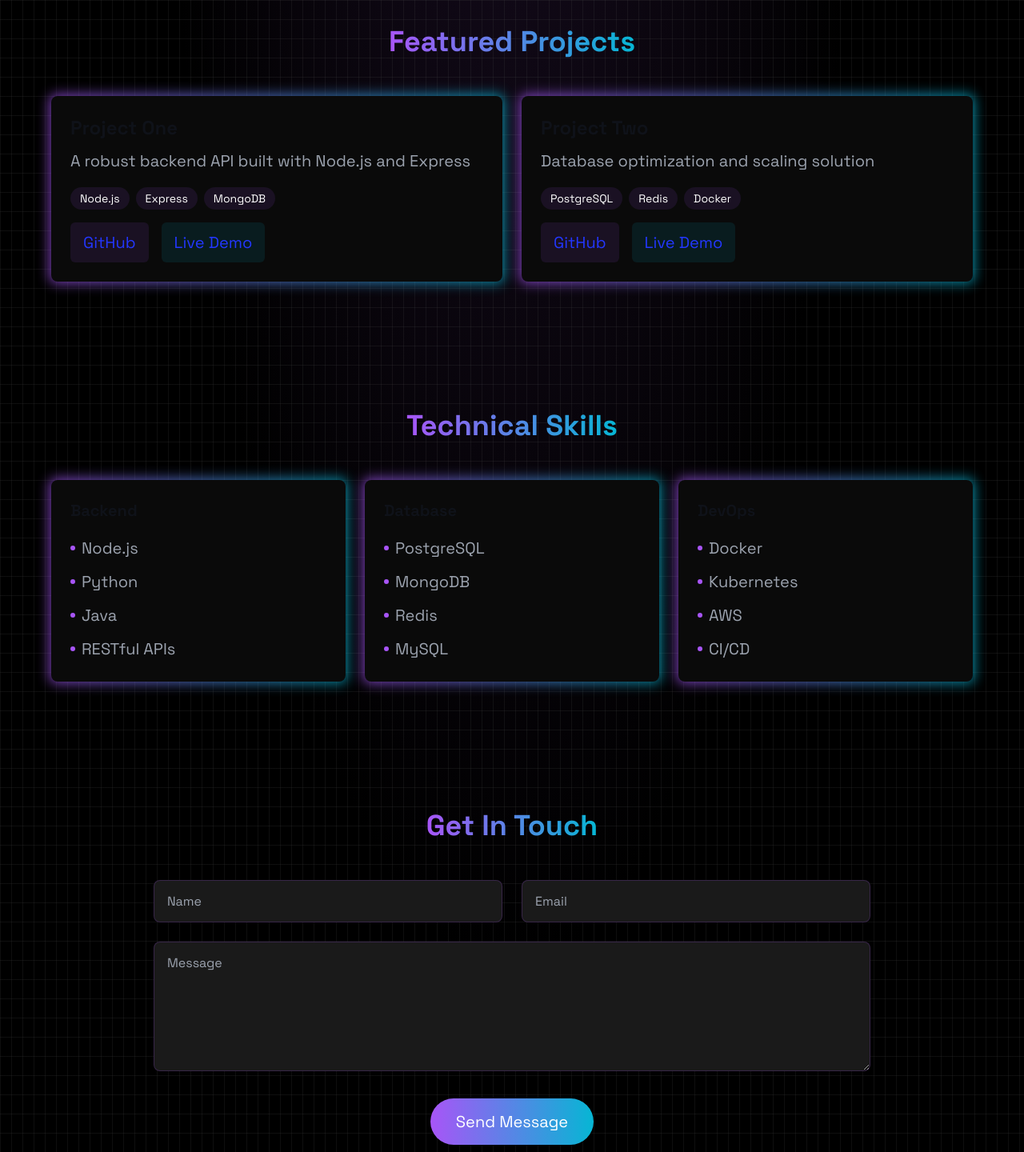
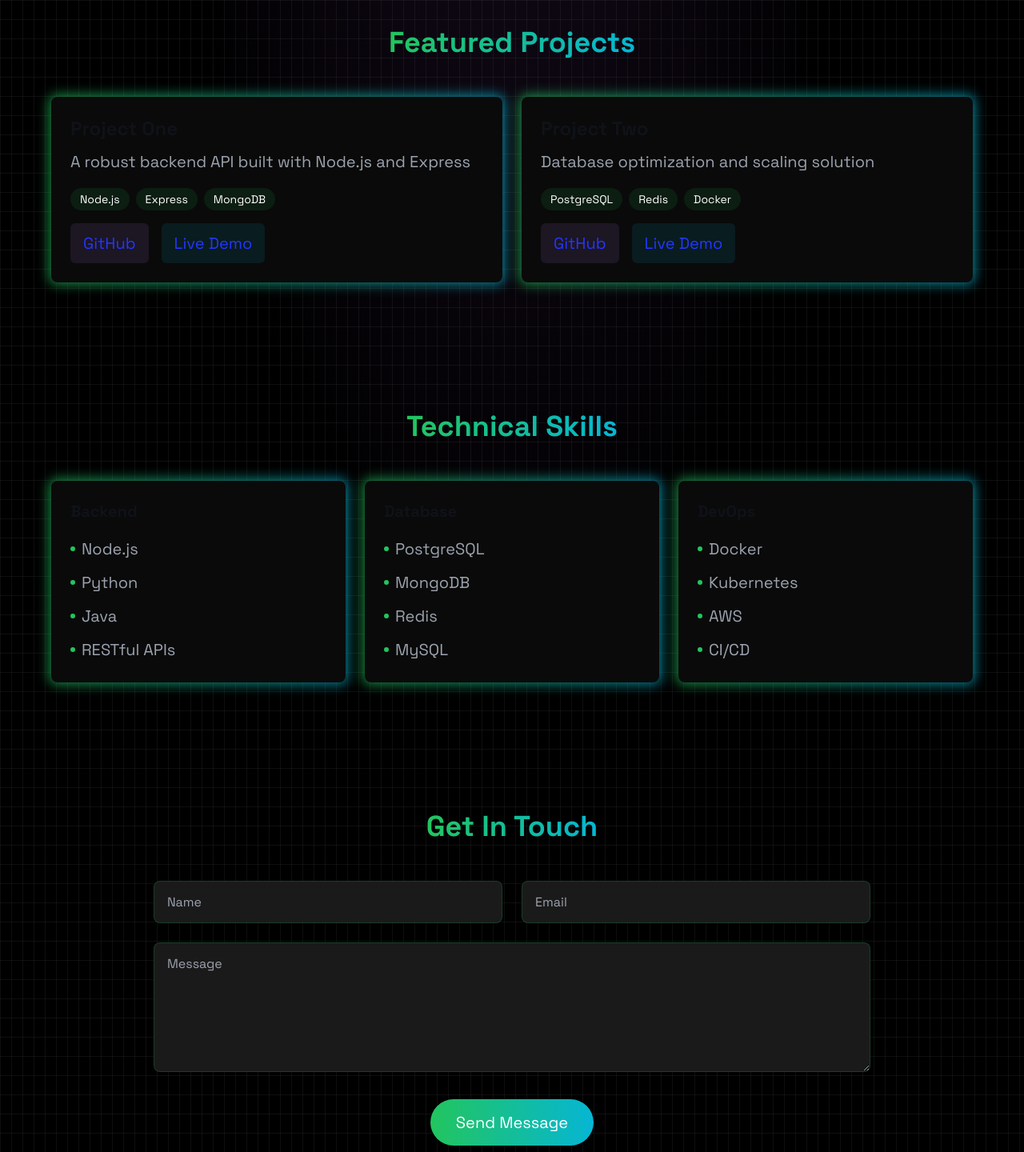
Before and after one commit to ebdurrehm/ahmadov.tech, an Astro site: page / in a window 1280 px wide. Shown: the part 768-2208 px from the top of the page at 80% size. Built offline with nearby package versions, Linux system fonts and the light colour scheme; Astro itself is replaced by a stand-in of ours.

Commit message:
Update index.astro with new gradient colors and improved styling for sections

```diff
--- a/src/pages/index.astro
+++ b/src/pages/index.astro
@@ -55,35 +55,37 @@ const skills = [
             <Header />
 
             <!-- Hero Section -->
+			<div class="h-px bg-gradient-to-r from-transparent via-purple-500 to-transparent opacity-50"></div>
             <section class="min-h-[90vh] flex flex-col items-center justify-center px-4">
                 <div class="max-w-4xl mx-auto text-center">
                     <h1 class="text-5xl md:text-7xl font-bold mb-6 leading-tight">
-                        <span class="bg-clip-text text-transparent bg-gradient-to-r from-purple-500 to-cyan-500">
+                        <span class="bg-clip-text text-transparent bg-gradient-to-r from-green-500 to-cyan-500">
                             Building Robust Backend Solutions
                         </span>
                     </h1>
-                    <p class="text-xl md:text-2xl text-gray-400 mb-8">
+                    <p class="text-xl md:text-2xl text-white-400 mb-8">
                         I specialize in <span id="typing-text"></span>
                     </p>
                     <div class="flex flex-wrap justify-center gap-6">
                         <a href="#projects"
-                           class="group relative px-8 py-3 bg-gradient-to-r from-purple-500 to-cyan-500 rounded-full overflow-hidden">
+                           class="group relative px-8 py-3 bg-gradient-to-r from-green-500 to-cyan-500 rounded-full overflow-hidden">
                             <span class="relative z-10">View Projects</span>
                             <div class="absolute inset-0 bg-gradient-to-r from-cyan-500 to-purple-500 opacity-0 group-hover:opacity-100 transition-opacity"></div>
                         </a>
                         <a href="#contact"
-                           class="px-8 py-3 border border-purple-500 rounded-full hover:bg-purple-500/10 transition-colors">
+                           class="px-8 py-3 border border-green-500 rounded-full hover:bg-purple-700/10 transition-colors">
                             Contact Me
                         </a>
                     </div>
                 </div>
             </section>
 
+
             <!-- Projects Section -->
             <section id="projects" class="py-20 px-4">
                 <div class="max-w-6xl mx-auto">
                     <h2 class="text-4xl font-bold text-center mb-12">
-                        <span class="bg-clip-text text-transparent bg-gradient-to-r from-purple-500 to-cyan-500">
+                        <span class="bg-clip-text text-transparent bg-gradient-to-r from-green-500 to-cyan-500">
                             Featured Projects
                         </span>
                     </h2>
@@ -91,20 +93,20 @@ const skills = [
                     <div class="grid grid-cols-1 md:grid-cols-2 gap-6">
                         {projects.map(project => (
                             <article class="group relative">
-                                <div class="absolute -inset-0.5 bg-gradient-to-r from-purple-500 to-cyan-500 rounded-lg opacity-75 group-hover:opacity-100 transition duration-300 blur"></div>
+                                <div class="absolute -inset-0.5 bg-gradient-to-r from-green-500 to-cyan-500 rounded-lg opacity-75 group-hover:opacity-100 transition duration-300 blur"></div>
                                 <div class="relative bg-[#0a0a0a] p-6 rounded-lg h-full">
                                     <h3 class="text-2xl font-bold mb-2">{project.title}</h3>
                                     <p class="text-gray-400 mb-4">{project.description}</p>
                                     <div class="flex flex-wrap gap-2 mb-4">
                                         {project.tags.map(tag => (
-                                            <span class="px-3 py-1 bg-purple-500/10 rounded-full text-sm">
+                                            <span class="px-3 py-1 bg-green-500/10 rounded-full text-sm">
                                                 {tag}
                                             </span>
                                         ))}
                                     </div>
                                     <div class="flex gap-4">
                                         <a href={project.github}
-                                           class="px-4 py-2 bg-purple-500/10 rounded-md hover:bg-purple-500/20 transition-colors">
+                                           class="px-4 py-2 bg-purple-400/10 rounded-md hover:bg-purple-500/20 transition-colors">
                                             GitHub
                                         </a>
                                         <a href={project.demo}
@@ -123,7 +125,7 @@ const skills = [
             <section id="skills" class="py-20 px-4">
                 <div class="max-w-6xl mx-auto">
                     <h2 class="text-4xl font-bold text-center mb-12">
-                        <span class="bg-clip-text text-transparent bg-gradient-to-r from-purple-500 to-cyan-500">
+                        <span class="bg-clip-text text-transparent bg-gradient-to-r from-green-500 to-cyan-500">
                             Technical Skills
                         </span>
                     </h2>
@@ -131,13 +133,13 @@ const skills = [
                     <div class="grid grid-cols-1 md:grid-cols-3 gap-6">
                         {skills.map(skill => (
                             <div class="group relative">
-                                <div class="absolute -inset-0.5 bg-gradient-to-r from-purple-500 to-cyan-500 rounded-lg opacity-75 group-hover:opacity-100 transition duration-300 blur"></div>
+                                <div class="absolute -inset-0.5 bg-gradient-to-r from-green-500 to-cyan-500 rounded-lg opacity-75 group-hover:opacity-100 transition duration-300 blur"></div>
                                 <div class="relative bg-[#0a0a0a] p-6 rounded-lg h-full">
                                     <h3 class="text-xl font-bold mb-4">{skill.category}</h3>
                                     <ul class="space-y-2">
                                         {skill.technologies.map(tech => (
                                             <li class="text-gray-400 flex items-center gap-2">
-                                                <span class="w-1.5 h-1.5 bg-purple-500 rounded-full"></span>
+                                                <span class="w-1.5 h-1.5 bg-green-500 rounded-full"></span>
                                                 {tech}
                                             </li>
                                         ))}
@@ -153,7 +155,7 @@ const skills = [
             <section id="contact" class="py-20 px-4">
                 <div class="max-w-4xl mx-auto text-center">
                     <h2 class="text-4xl font-bold mb-12">
-                        <span class="bg-clip-text text-transparent bg-gradient-to-r from-purple-500 to-cyan-500">
+                        <span class="bg-clip-text text-transparent bg-gradient-to-r from-green-500 to-cyan-500">
                             Get In Touch
                         </span>
                     </h2>
@@ -161,24 +163,25 @@ const skills = [
                         <div class="grid grid-cols-1 md:grid-cols-2 gap-6">
                             <input type="text"
                                    placeholder="Name"
-                                   class="bg-[#1a1a1a] border border-purple-500/20 rounded-lg px-4 py-3 focus:outline-none focus:border-purple-500">
+                                   class="bg-[#1a1a1a] border border-green-500/20 rounded-lg px-4 py-3 focus:outline-none focus:border-green-500">
                             <input type="email"
                                    placeholder="Email"
-                                   class="bg-[#1a1a1a] border border-purple-500/20 rounded-lg px-4 py-3 focus:outline-none focus:border-purple-500">
+                                   class="bg-[#1a1a1a] border border-green-500/20 rounded-lg px-4 py-3 focus:outline-none focus:border-green-500">
                         </div>
                         <textarea placeholder="Message"
                                   rows="5"
-                                  class="w-full bg-[#1a1a1a] border border-purple-500/20 rounded-lg px-4 py-3 focus:outline-none focus:border-purple-500"></textarea>
+                                  class="w-full bg-[#1a1a1a] border border-green-500/20 rounded-lg px-4 py-3 focus:outline-none focus:border-green-500"></textarea>
                         <button type="submit"
-                                class="px-8 py-3 bg-gradient-to-r from-purple-500 to-cyan-500 rounded-full hover:opacity-90 transition-opacity">
+                                class="px-8 py-3 bg-gradient-to-r from-green-500 to-cyan-500 rounded-full hover:opacity-90 transition-opacity">
                             Send Message
                         </button>
                     </form>
                 </div>
             </section>
+		</div>
 
             <Footer />
-        </div>
+
 
 		<script>
 			import Typed from 'typed.js'
```
